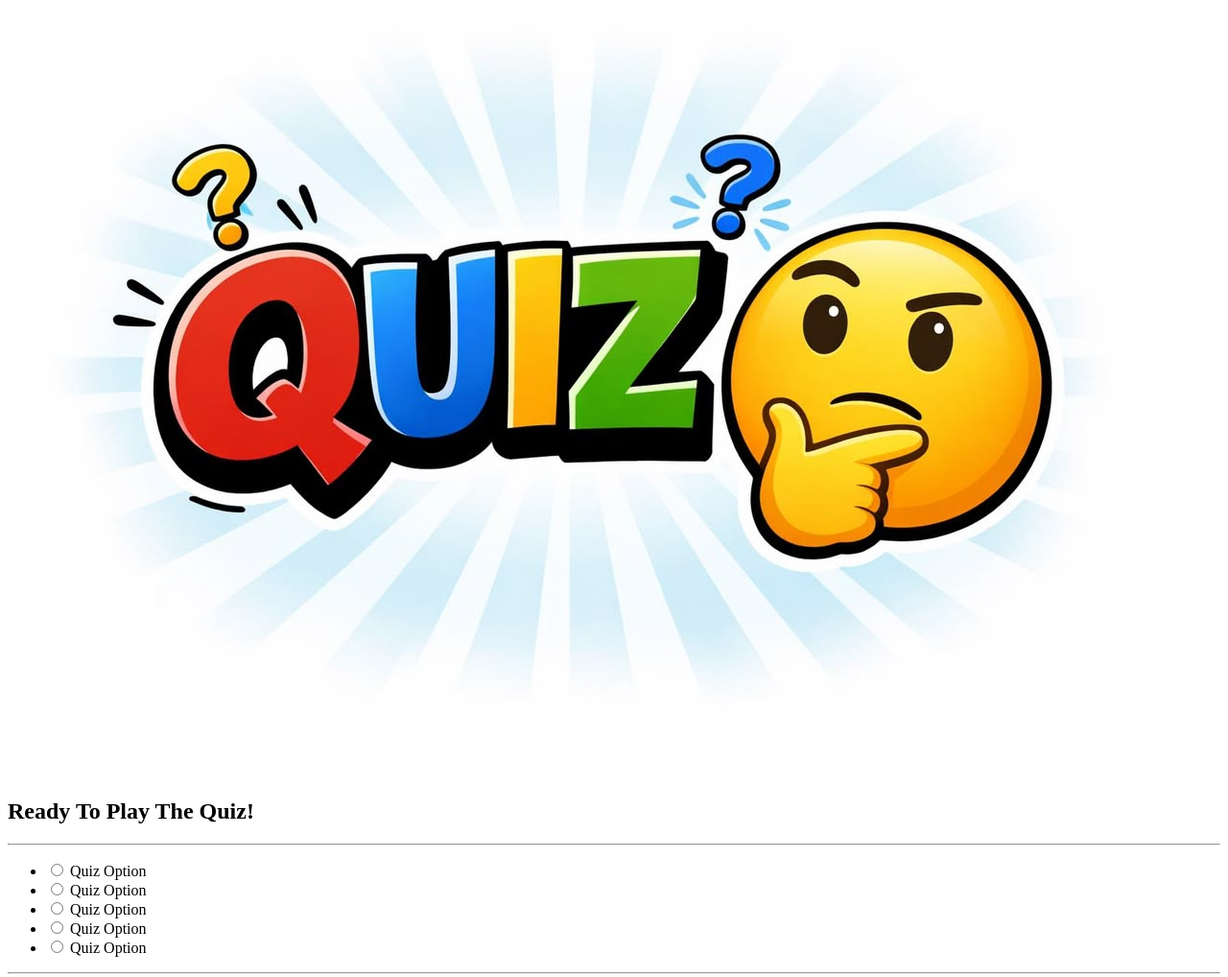
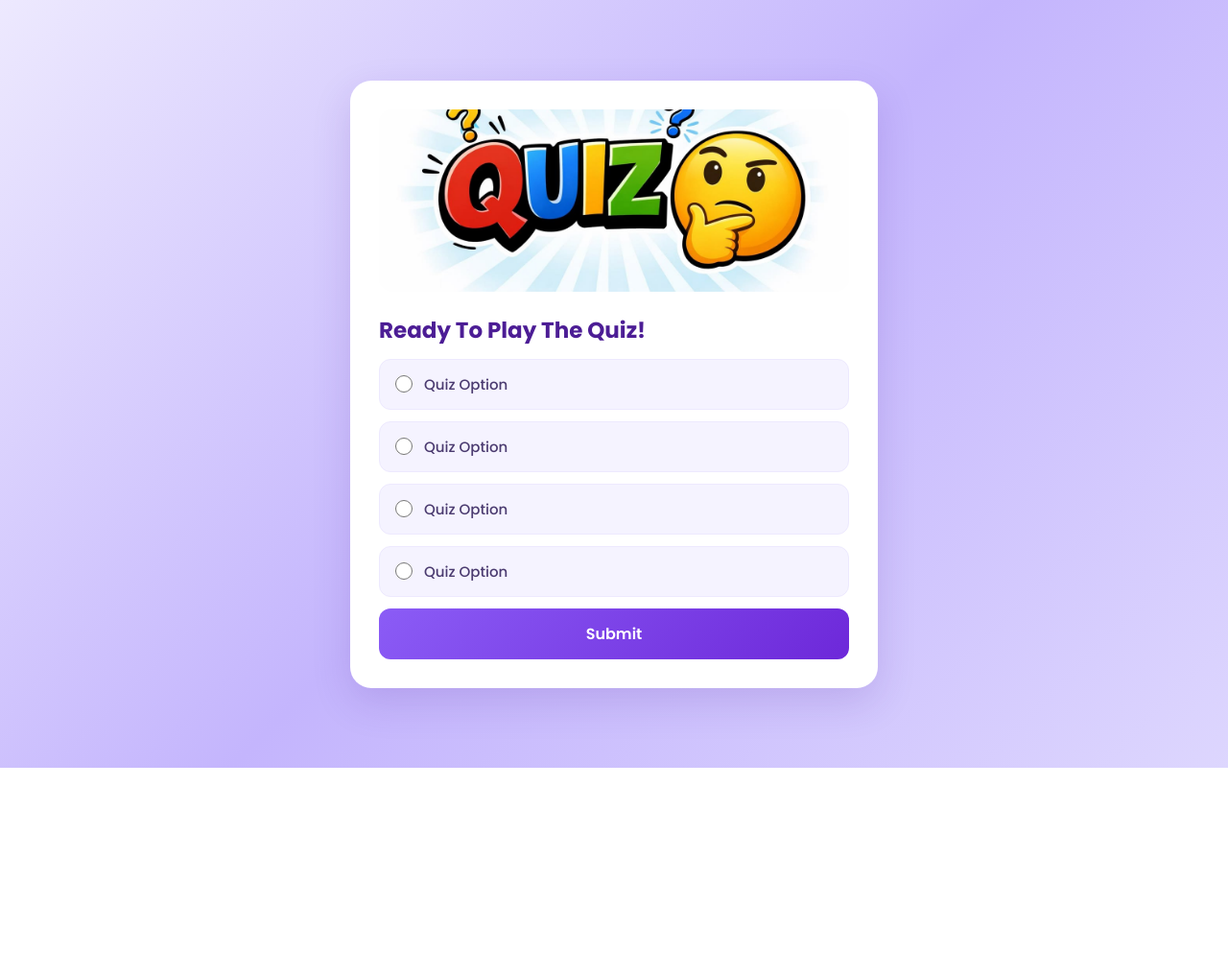
Before and after one commit to NiharikaNeha/Quiz-Application, a plain HTML site: page index.html in a window 1280 px wide. Shown: the top 1018 px of the page at 96% size. After the commit the page ends 800 px from the top, so only its background shows below. Drawn offline with Linux system fonts and the light colour scheme.

Commit message:
index.html completed

```diff
--- a/index.html
+++ b/index.html
@@ -17,7 +17,6 @@
 
               <!-- Heading -->
             <h2 class="question" id="question">Ready To Play The Quiz!</h2>
-            <hr>
 
             <!-- List -->
             <ul>
@@ -37,12 +36,7 @@
                     <input type="radio" name="answer" class="answer" id="d">
                     <label for="a" id="option-1">Quiz Option</label>
                 </li>
-                <li>
-                    <input type="radio" name="answer" class="answer" id="e">
-                    <label for="a" id="option-1">Quiz Option</label>
-                </li>
             </ul>
-            <hr />
 
             <!-- Submit Btn -->
              <button type="submit" id="btn">Submit</button>
--- a/style.css
+++ b/style.css
@@ -0,0 +1,137 @@
+
+@import url('https://fonts.googleapis.com/css2?family=Poppins:wght@400;500;600;700&display=swap');
+
+* {
+    margin: 0;
+    padding: 0;
+    box-sizing: border-box;
+    font-family: 'Poppins', sans-serif;
+}
+
+body {
+    min-height: 100vh;
+    display: flex;
+    justify-content: center;
+    align-items: center;
+    background: linear-gradient(135deg, #ede9fe, #c4b5fd, #ddd6fe);
+    padding: 20px;
+}
+
+/* Main Container */
+.quiz-section {
+    width: 100%;
+    max-width: 550px;
+}
+
+/* Quiz Card */
+#quiz {
+    background: #ffffff;
+    padding: 30px;
+    border-radius: 22px;
+    box-shadow: 0 15px 40px rgba(76, 29, 149, 0.15);
+}
+
+/* Quiz Image */
+#quiz img {
+    width: 100%;
+    height: 190px;
+    object-fit: cover;
+    border-radius: 15px;
+    margin-bottom: 22px;
+}
+
+/* Question */
+.question {
+    font-size: 23px;
+    font-weight: 700;
+    color: #4c1d95;
+    margin-bottom: 18px;
+    line-height: 1;
+}
+
+/* Divider */
+hr {
+    border: none;
+    background: #e9d5ff;
+    margin: 18px 0;
+}
+
+/* Options */
+ul {
+    list-style: none;
+}
+
+li {
+    display: flex;
+    align-items: center;
+    gap: 12px;
+    padding: 14px 16px;
+    margin: 12px 0;
+    background: #f5f3ff;
+    border: 1px solid #ede9fe;
+    border-radius: 12px;
+    transition: 0.3s ease;
+    cursor: pointer;
+}
+
+li:hover {
+    background: #ede9fe;
+    border-color: #a78bfa;
+    transform: translateY(-2px);
+}
+
+/* Radio Button */
+.answer {
+    width: 18px;
+    height: 18px;
+    accent-color: #7c3aed;
+    cursor: pointer;
+}
+
+/* Option Text */
+label {
+    flex: 1;
+    font-size: 15px;
+    font-weight: 500;
+    color: #4b3b70;
+    cursor: pointer;
+}
+
+/* Submit Button */
+#btn {
+    width: 100%;
+    padding: 14px;
+    border: none;
+    border-radius: 12px;
+    background: linear-gradient(135deg, #8b5cf6, #6d28d9);
+    color: white;
+    font-size: 16px;
+    font-weight: 600;
+    cursor: pointer;
+    transition: 0.3s ease;
+}
+
+#btn:hover {
+    transform: translateY(-3px);
+    box-shadow: 0 8px 20px rgba(109, 40, 217, 0.25);
+}
+
+#btn:active {
+    transform: scale(0.98);
+}
+
+/* Responsive Design */
+@media (max-width: 480px) {
+    #quiz {
+        padding: 20px;
+    }
+    #quiz img {
+        height: 150px;
+    }
+    .question {
+        font-size: 19px;
+    }
+    li {
+        padding: 12px;
+    }
+}
```
